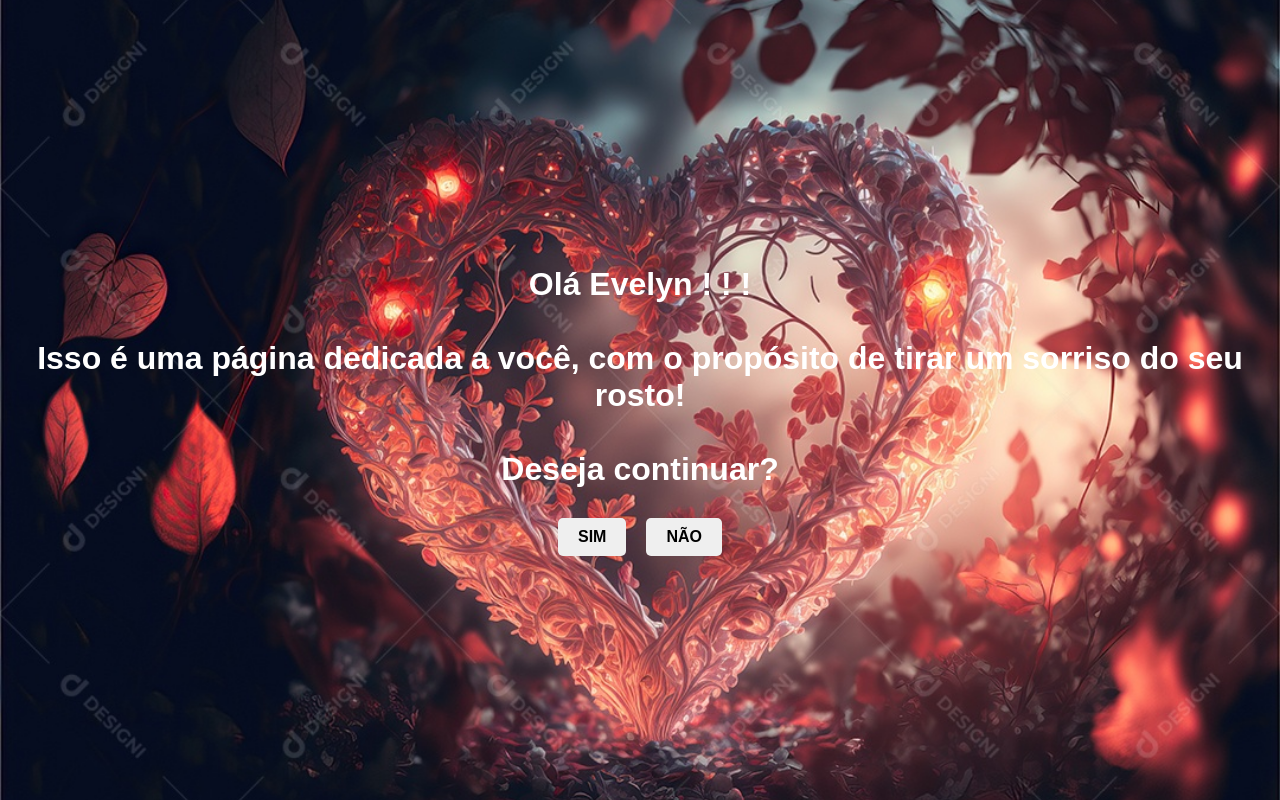
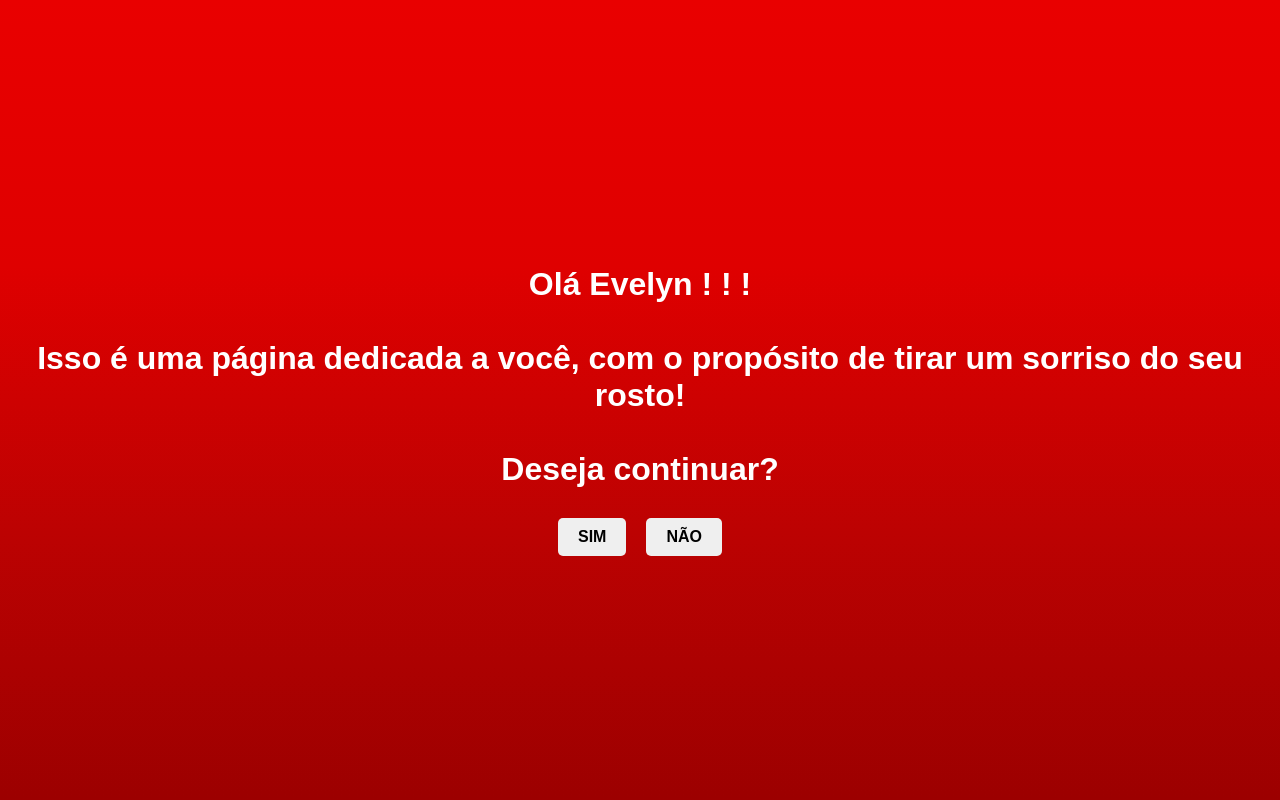
Before and after one commit to nicolasitpereira/para-evelyn, a plain HTML site: page index.html in a window 1280 px wide. Drawn offline with Linux system fonts and the light colour scheme.

Commit message:
Update style.css

```diff
--- a/style.css
+++ b/style.css
@@ -1,12 +1,6 @@
 
 body {
-    background-image: url('/wallpaperNam.jpg');
-    height: 100%;
-    margin: 0;
-    background-size: cover;
-    background-position: center;
-    background-repeat: no-repeat;
-    background-attachment: fixed;
+    background-image: linear-gradient(to bottom, rgb(233, 0, 0), rgb(223, 0, 0), rgb(188, 2, 2), rgb(156, 0, 0));
 
     display: flex;
     justify-content: center;
@@ -44,11 +38,13 @@ button {
 }
 
 button:hover {
-    background-color: rgb(255, 0, 0);
+    background-color: rgb(255, 234, 0);
+    color: red;
 }
 
 .nao:hover {
     background-color: rgb(0, 0, 0);
+    color: black;
 }
 
 .sim:hover {
```
